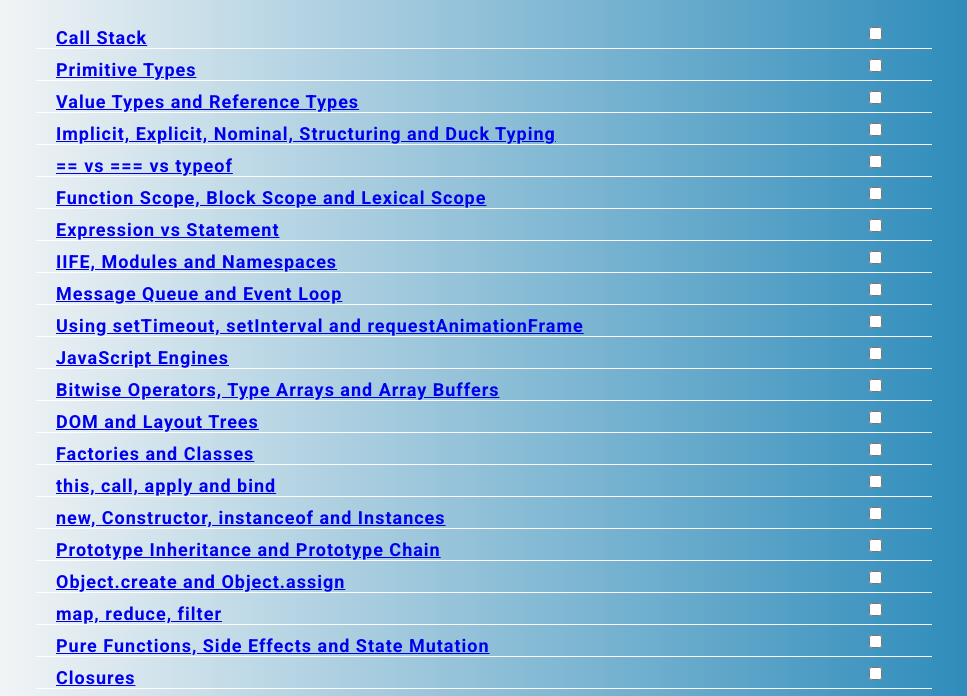
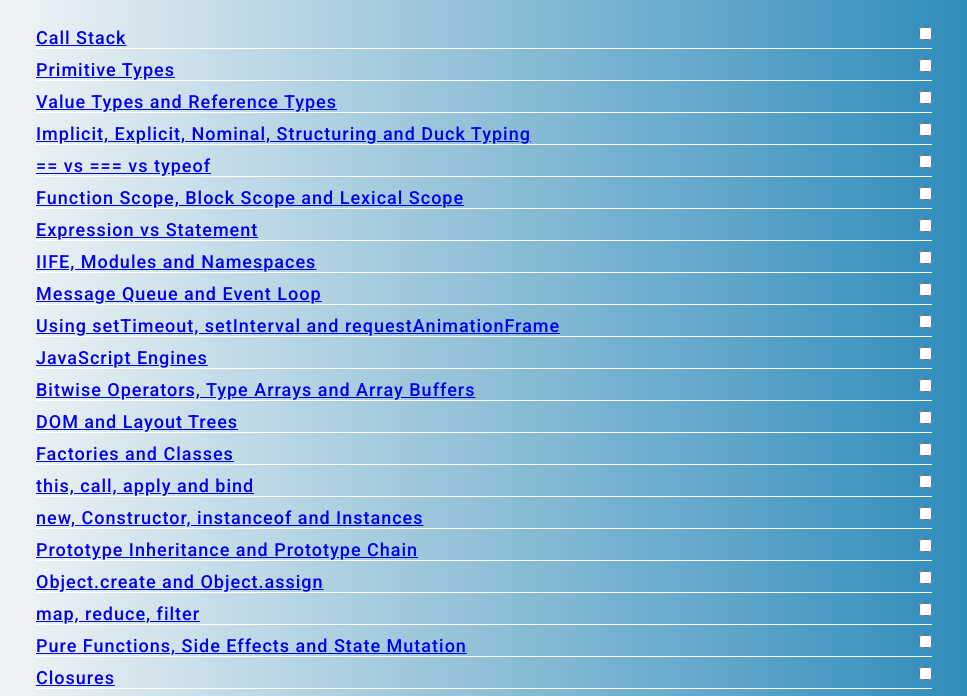
Before and after one commit to mar-sh/mar-sh.github.io, a plain HTML site: page index.html in a window 1280 px wide. Shown: the part 78-774 px from the top of the page, without its empty margins (156-1123 px from the left). Drawn offline with nearby package versions, Linux system fonts and the light colour scheme.

Commit message:
more styling

```diff
--- a/assets/stylesheets/style.css
+++ b/assets/stylesheets/style.css
@@ -46,13 +46,12 @@ span {
 	color: #2980b9;
 	letter-spacing: 1px;
   width: 100%;
-  font-weight: bold;
-	padding: 10px 10px 10px 20px;
+  font-weight: 500;
+	padding: 10px 10px 10px 0px;
 }
 
 #checkbox-container input {
  float: right;
- margin-right: 50px;
 }
 
 p {
```
